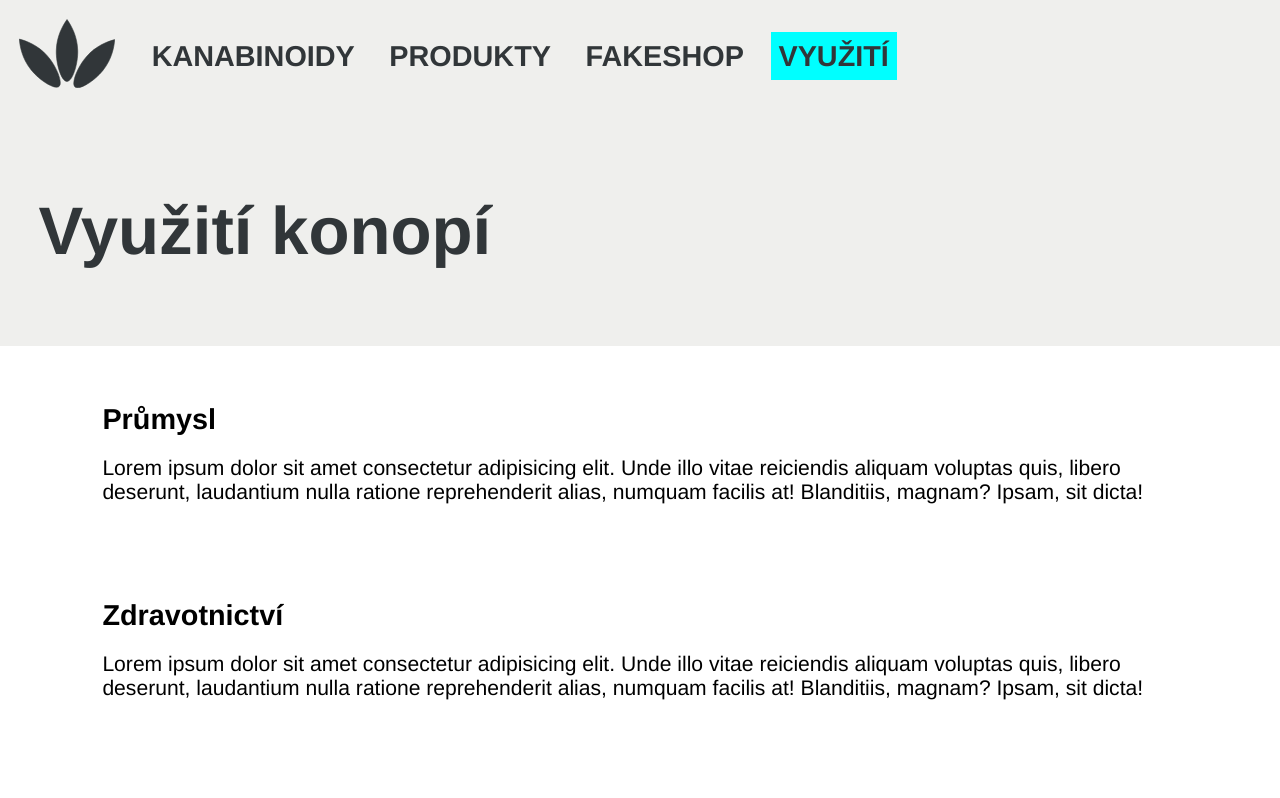
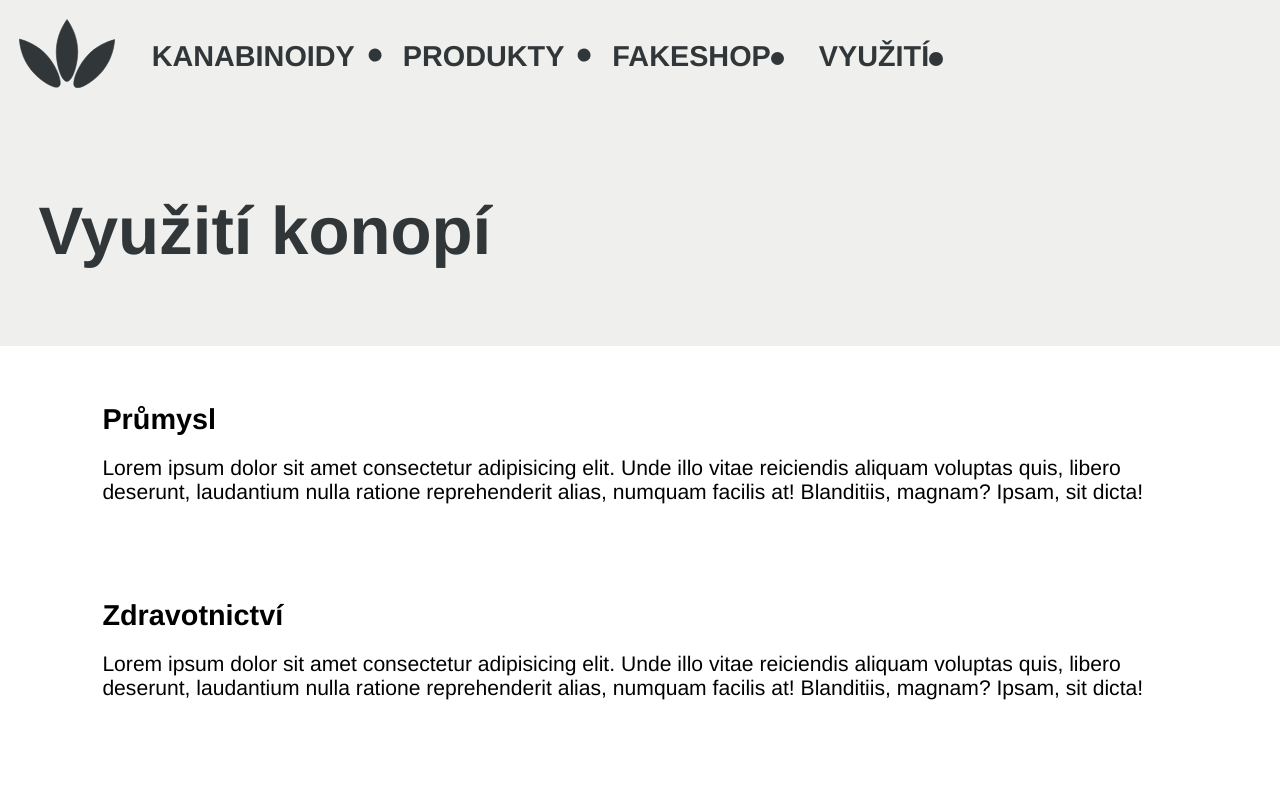
Before and after one commit to Filipxxd/Projekt-PVA, a React (Create React App) app: page /About in a window 1280 px wide. Shown: the top 798 px of the page. Built offline with nearby package versions, Linux system fonts and the light colour scheme.

Commit message:
FIX nav + index rem

```diff
--- a/src/base/nav.css
+++ b/src/base/nav.css
@@ -19,12 +19,13 @@
   opacity: 0;
   visibility: hidden;
   z-index: inherit;
-  transition: all 0.5s ease-in-out;
+  transition: all 0.5s ease-in-out; /* TEMPORARY */
   font-size: 1.5rem;
 }
 .underNav a{
+  position: relative;
   margin: 0 .5rem;
-  padding: .4rem;
+  padding: .2rem .4rem;
   font-weight: bold;
   color: var(--black);
 }
@@ -80,8 +81,18 @@
     opacity: 1;
     visibility: visible;
   }
+  .underNav a::after{
+    content: "";
+    display: inline-flex;
+    width: .7rem;
+    height: .7rem;
+    border-radius: 100%;
+    transform: translateY(-25%)translateX(100%)rotate(30deg);
+    background-color: var(--black);
+    transition: transform .5s ease-in-out, left .5s ease;
+  }
+  .underNav a.active::after,.underNav a:hover::after{
+    transform: rotate(0deg);
+    left: .2rem;
+  }
 }
-/* TEMPORARY */
-.active {
-  background-color: aqua;
-}
--- a/src/index.css
+++ b/src/index.css
@@ -1,6 +1,7 @@
 :root{
   --black: #313639;
   --white: #efefed;
+  --purple: #551a8b;
   }
 * {
   margin: 0;
```
